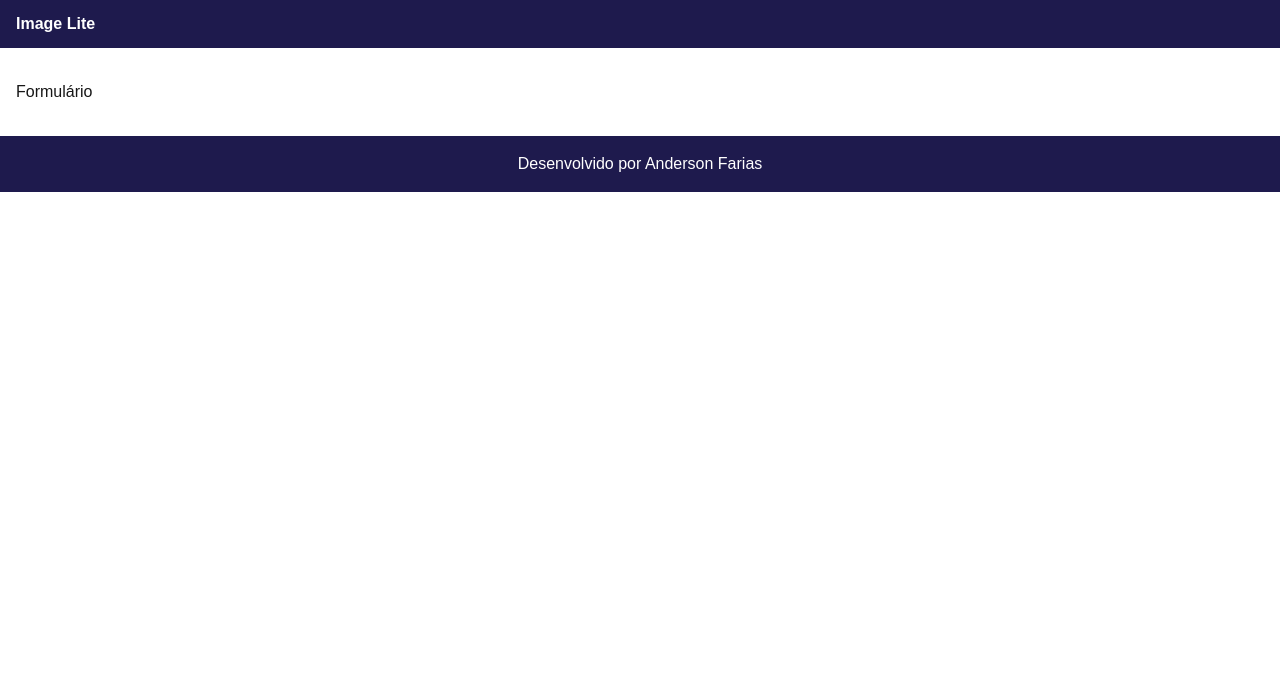
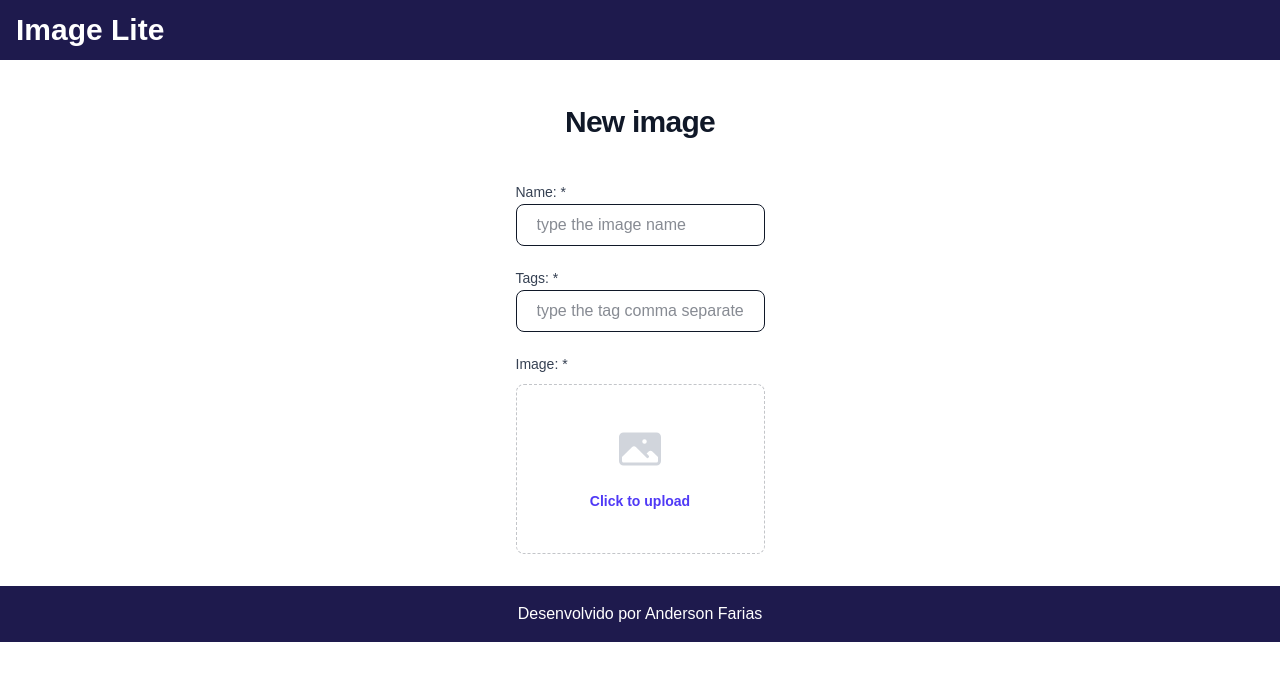
Before and after one commit to andersonalan/imagelite, a Next.js app in the folder imagelite/: page /form in a window 1280 px wide. Shown: the top 680 px of the page. Built offline with nearby package versions, Linux system fonts and the light colour scheme.

Commit message:
fix: correction layout

```diff
--- a/imagelite/src/app/form/page.tsx
+++ b/imagelite/src/app/form/page.tsx
@@ -1,10 +1,42 @@
-import { Template } from '@/components'
+import { InputText, Template } from '@/components'
 
 
 export default function FormPage() {
   return (
     <Template>
-      <h1>Formulário</h1>
+      <section className='flex flex-col items-center justify-center my-5'>
+        <h5 className='mt-3 mb-10 text-3xl font-extrabold tracking-tight text-gray-900'>New image</h5>
+        <form>
+          <div className='grid grid-cols-1'>
+            <label className='block text-sm font-medium leading-6 text-gray-700'>Name: *</label>
+            <InputText placeHolder='type the image name' />
+          </div>
+
+          <div className='mt-5 grid grid-cols-1'>
+            <label className='block text-sm font-medium leading-6 text-gray-700'>Tags: *</label>
+            <InputText placeHolder='type the tag comma separated' />
+          </div>
+
+          <div className='mt-5 grid grid-cols-1'>
+            <label className='block text-sm font-medium leading-6 text-gray-700'>Image: *</label>
+            <div className='mt-2 flex justify-center rounded-lg border border-dashed border-gray-900/25 px-6 py-10'>
+              <div className='text-center'>
+                <svg className="mx-auto h-12 w-12 text-gray-300" viewBox="0 0 24 24" fill="currentColor" aria-hidden="true">
+                  <path fill-rule="evenodd" d="M1.5 6a2.25 2.25 0 012.25-2.25h16.5A2.25 2.25 0 0122.5 6v12a2.25 2.25 0 01-2.25 2.25H3.75A2.25 2.25 0 011.5 18V6zM3 16.06V18c0 .414.336.75.75.75h16.5A.75.75 0 0021 18v-1.94l-2.69-2.689a1.5 1.5 0 00-2.12 0l-.88.879.97.97a.75.75 0 11-1.06 1.06l-5.16-5.159a1.5 1.5 0 00-2.12 0L3 16.061zm10.125-7.81a1.125 1.125 0 112.25 0 1.125 1.125 0 01-2.25 0z" clip-rule="evenodd" />
+                </svg>
+                <div className='mt-4 flex text-sm leading-6 text-gray-600'>
+                  <label className='relative cursor-pointer rounded-md bg-white font-semibold text-indigo-600'>
+                    <span>Click to upload</span>
+                    <input type='file' className='sr-only' />
+                  </label>
+
+                </div>
+              </div>
+            </div>
+          </div>
+
+        </form>
+      </section>
     </Template>
 
   )
--- a/imagelite/src/app/gallery/page.tsx
+++ b/imagelite/src/app/gallery/page.tsx
@@ -42,7 +42,7 @@
 
       <section className="flex flex-col items-center justify-center my-5">
         <div className="flex space-x-4">
-          <InputText onChange={event => setQuery(event.target.value)} />
+          <InputText placeHolder='Type name or tag' onChange={event => setQuery(event.target.value)} />
           <select onChange={event => setExtension(event.target.value)}
             className="border px-4 py-2 rounded-lg text-gray-900">
             <option value="">All formats</option>
@@ -50,15 +50,15 @@
             <option value="JPEG">JPEG</option>
             <option value="GIF">GIF</option>
           </select>
-          <Button style='bg-blue-500 hover: bg-blue-300' label='Search' onClick={searchImages}></Button>
+          <Button style='bg-blue-500 hover:bg-blue-300' label='Search' onClick={searchImages}></Button>
           <Link href="/form">
-            <Button style='bg-red-500 hover: bg-red-300' label='Add new image'></Button>
+            <Button style='bg-red-500 hover:bg-red-300' label='Add new image'></Button>
           </Link>
         </div>
       </section>
 
 
-      <section className="grid grid-cols-3 gap-8">
+      <section className="grid grid-cols-1 sm:grid-cols-2 lg:grid-cols-3 gap-8">
         {
           renderImageCards()
         }
--- a/imagelite/src/components/Template.tsx
+++ b/imagelite/src/components/Template.tsx
@@ -8,7 +8,7 @@
   return (
     <>
       <Header />
-      <div className={`${loading ? 'animate-pulse' : ''} container mx-auto mt-8 px-4`} >
+      <div className={`${loading ? 'animate-pulse' : ''} container mx-auto mt-8 px-4`}>
         <RenderIf condition={loading}>
           <div className="text-center">
             <Loading />
@@ -23,14 +23,16 @@
 }
 
 const Loading: React.FC = () => {
-  return (<> </>)
+  return (
+    <div className="animate-spin rounded-full h-8 w-8 border-b-2 border-white mx-auto"
+    />)
 }
 
 const Header: React.FC = () => {
   return (
     <header className="bg-indigo-950 text-white py-3">
       <div className="container mx-auto flex justify-between items-center px-4">
-        <h1 className="text-3x1 font-bold">Image Lite</h1>
+        <h1 className="text-3xl font-bold">Image Lite</h1>
       </div>
 
     </header>
@@ -53,9 +55,15 @@
   return (
     <footer className="bg-indigo-950 text-white py-4 mt-8">
       <div className="container mx-auto text-center">
-        Desenvolvido por Anderson Farias
+        <a
+          href="https://github.com/andersonalan/imagelite"
+          target="_blank"
+          rel="noopener noreferrer"
+          className="text-white hover:underline"
+        >
+          Desenvolvido por Anderson Farias
+        </a>
       </div>
-
     </footer>
   )
 }
--- a/imagelite/src/components/input/InputText.tsx
+++ b/imagelite/src/components/input/InputText.tsx
@@ -3,18 +3,17 @@
 interface InputTextProps {
   style?: string;
   onChange?: (event: React.ChangeEvent<HTMLInputElement>) => void
-
-
+  placeHolder?: string;
 }
 
 
 export const InputText: React.FC<InputTextProps> = ({
-  onChange, style
+  style, ...rest
 }: InputTextProps) => {
   return (
     <input type="text"
-      onChange={onChange}
-      className={`${style}border px-5 py-2 rounded-lg text-gray-900`} />
+      {...rest}
+      className={`${style} border px-5 py-2 rounded-lg text-gray-900`} />
   )
 
 }
```
